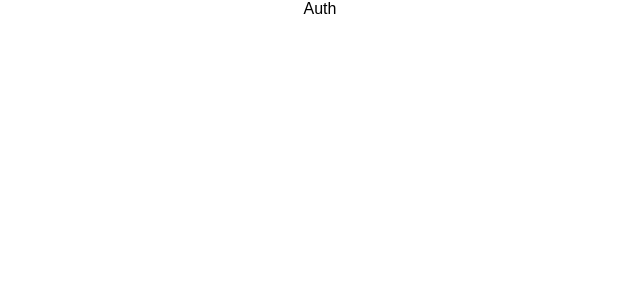
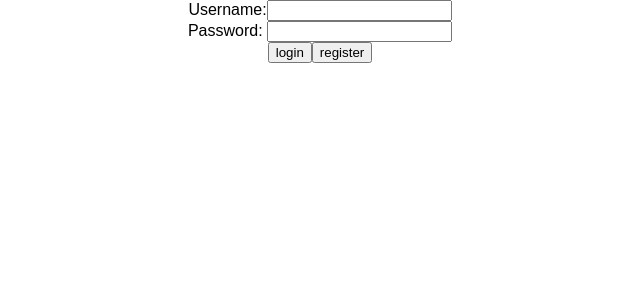
Before and after one commit to symkyn/helo, a React (Create React App) app: page / in a window 1280 px wide. Shown: the top 300 px of the page, without its empty margins (320-960 px from the left). Built offline with nearby package versions, Linux system fonts and the light colour scheme.

Commit message:
register user

```diff
--- a/src/component/Auth/Auth.js
+++ b/src/component/Auth/Auth.js
@@ -1,14 +1,47 @@
 import React, { Component } from 'react';
+import axios from 'axios';
 
 class Auth extends Component {
+    constructor(props){
+        super(props)
+
+        this.state={
+            username: '',
+            password: ''
+        }
+        this.handleChange=this.handleChange.bind(this);
+        this.register=this.register.bind(this);
+    }
+
+    handleChange(e) {
+        this.setState({
+            [e.target.name]: e.target.value
+        })
+    }
 
     render(){
+        console.log(this.props);
         return(
-            <div>
-                Auth
+            <div className='authorization'>
+                Username:<input name='username' type='text' onChange={(e) => this.handleChange(e)} />
+                <br />
+                Password: <input name='password' type='password' onChange={(e) =>this.handleChange(e)} />
+                <br />
+                <button>login</button>
+                <button onClick={(e)=>this.register(e)}>register</button>
             </div>
         );
     }
+    register(e) {
+        e.preventDefault();
+        let newUser=this.state;
+        axios.post('/api/newUser', newUser)
+            .then(results => {
+                this.props.history.push('/dashboard');
+            })
+            .catch(err => console.warn(err))
+    }
 }
 
+
 export default Auth;
```
Also changed, not shown: 1 other file (tests, documents, lock files or other folders).
